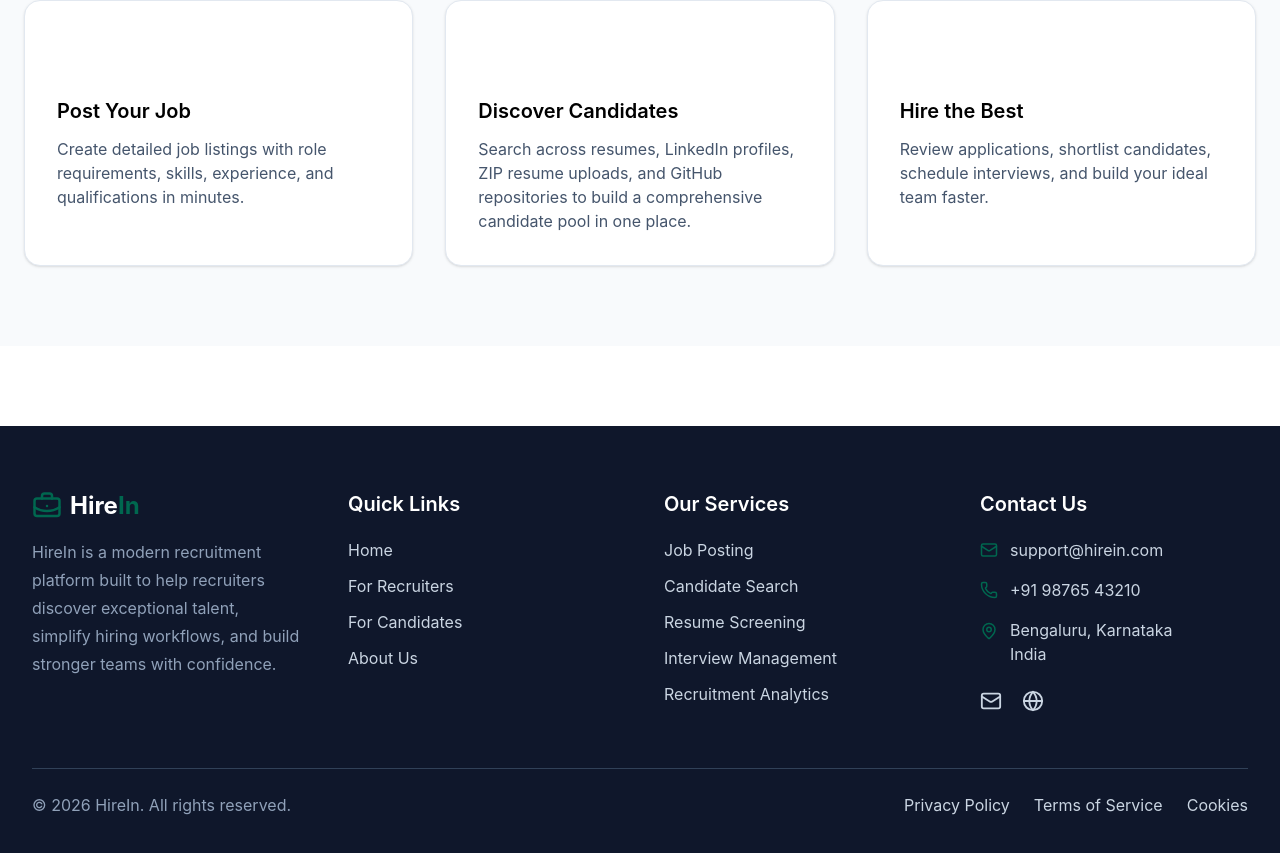
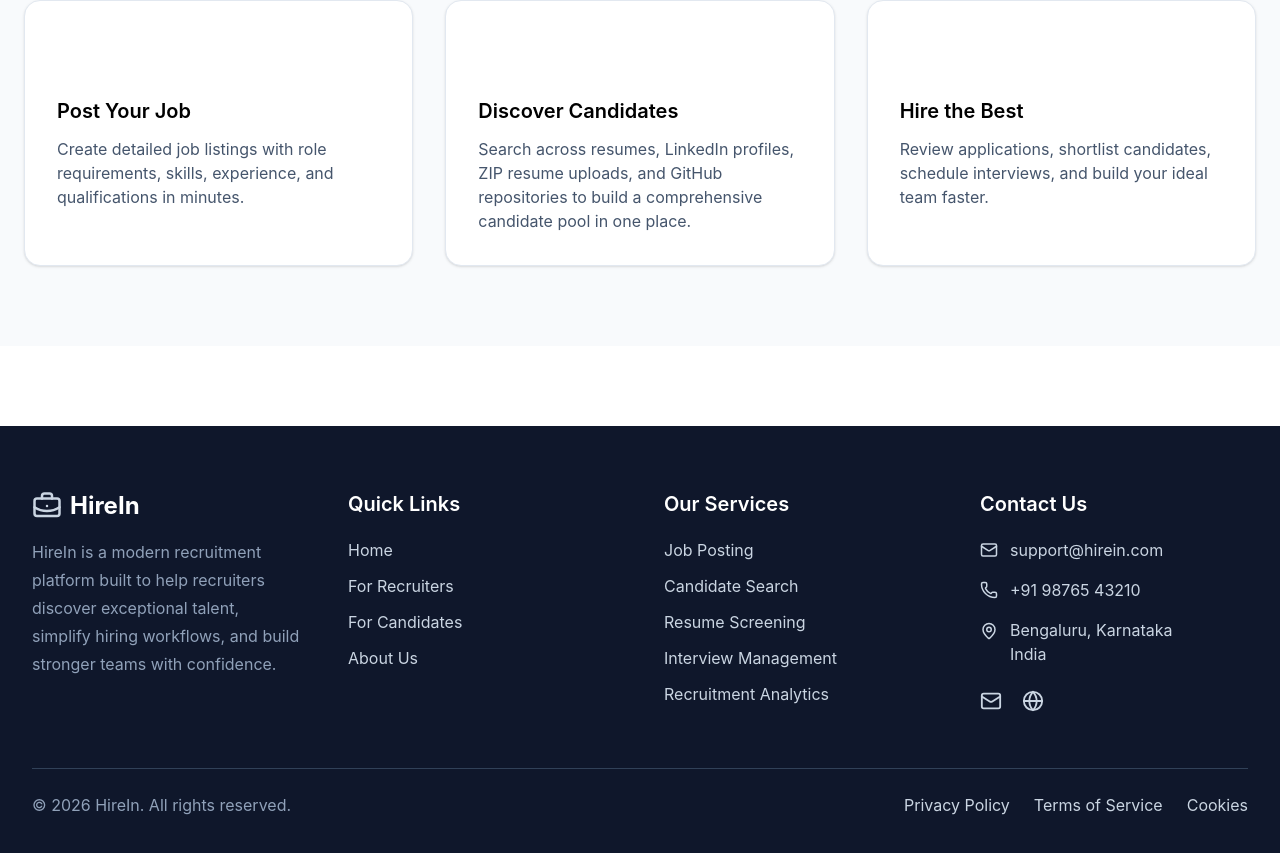
Before and after one commit to hjivansss/HireIn, a React (Vite) app: page / in a window 1280 px wide. Shown: the part 845-1698 px from the top of the page. Built offline with nearby package versions, Linux system fonts and the light colour scheme.

Commit message:
style: replace hardcoded hex with brand token

```diff
--- a/src/components/Footer.jsx
+++ b/src/components/Footer.jsx
@@ -17,10 +17,10 @@ const Footer = () => {
           {/* Company */}
           <div>
             <div className="mb-4 flex items-center gap-2">
-              <BriefcaseBusiness size={30} className="text-[#00674F]" />
+              <BriefcaseBusiness size={30} className="text-brand" />
 
               <h2 className="text-2xl font-bold text-white">
-                Hire<span className="text-[#00674F]">In</span>
+                Hire<span className="text-brand">In</span>
               </h2>
             </div>
 
@@ -38,19 +38,19 @@ const Footer = () => {
             </h3>
 
             <div className="flex flex-col gap-3">
-              <Link className="hover:text-[#00674F]" to="/">
+              <Link className="hover:text-brand" to="/">
                 Home
               </Link>
 
-              <Link className="hover:text-[#00674F]" to="/recruiter">
+              <Link className="hover:text-brand" to="/recruiter">
                 For Recruiters
               </Link>
 
-              <Link className="hover:text-[#00674F]" to="/candidate">
+              <Link className="hover:text-brand" to="/candidate">
                 For Candidates
               </Link>
 
-              <Link className="hover:text-[#00674F]" to="/about">
+              <Link className="hover:text-brand" to="/about">
                 About Us
               </Link>
             </div>
@@ -80,17 +80,17 @@ const Footer = () => {
             <div className="space-y-4">
 
               <div className="flex items-center gap-3">
-                <Mail size={18} className="text-[#00674F]" />
+                <Mail size={18} className="text-brand" />
                 <span>support@hirein.com</span>
               </div>
 
               <div className="flex items-center gap-3">
-                <Phone size={18} className="text-[#00674F]" />
+                <Phone size={18} className="text-brand" />
                 <span>+91 98765 43210</span>
               </div>
 
               <div className="flex items-start gap-3">
-                <MapPin size={18} className="mt-1 text-[#00674F]" />
+                <MapPin size={18} className="mt-1 text-brand" />
                 <span>
                   Bengaluru, Karnataka
                   <br />
@@ -100,12 +100,12 @@ const Footer = () => {
 
               <div className="mt-6 flex gap-5">
                 <Mail
-                  className="cursor-pointer hover:text-[#00674F]"
+                  className="cursor-pointer hover:text-brand"
                   size={22}
                 />
 
                 <Globe
-                  className="cursor-pointer hover:text-[#00674F]"
+                  className="cursor-pointer hover:text-brand"
                   size={22}
                 />
               </div>
@@ -123,15 +123,15 @@ const Footer = () => {
           </p>
 
           <div className="mt-4 flex gap-6 md:mt-0">
-            <Link className="hover:text-[#00674F]" to="/">
+            <Link className="hover:text-brand" to="/">
               Privacy Policy
             </Link>
 
-            <Link className="hover:text-[#00674F]" to="/">
+            <Link className="hover:text-brand" to="/">
               Terms of Service
             </Link>
 
-            <Link className="hover:text-[#00674F]" to="/">
+            <Link className="hover:text-brand" to="/">
               Cookies
             </Link>
           </div>
```
